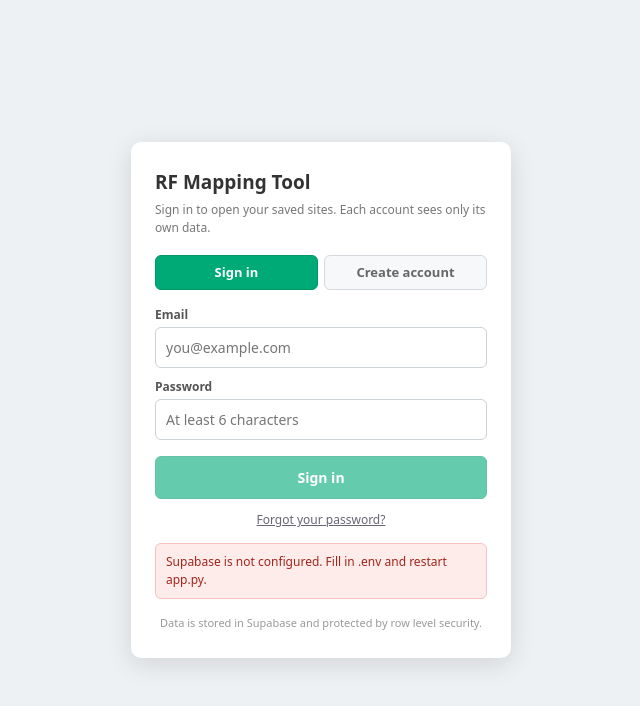
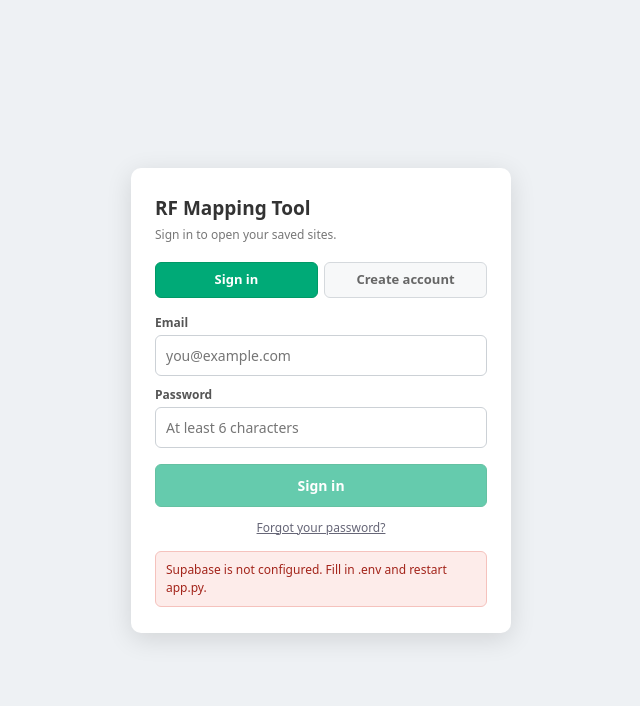
Before and after one commit to bonnie-le/Mapping_project, a Flask app: page /login in a window 1280 px wide. Shown: the top 706 px of the page, without its empty margins (319-959 px from the left). Run offline with Flask 3, Linux system fonts and the light colour scheme; some libraries are stand-ins or nearby versions.

Commit message:
Modified comments & UI

```diff
--- a/templates/index.html
+++ b/templates/index.html
@@ -148,7 +148,7 @@
     <section class="acc">
       <button type="button" class="acc-head">
         <span class="acc-num">6</span>
-        <span class="acc-title">Cloud (Supabase)</span>
+        <span class="acc-title">Cloud</span>
         <span class="acc-caret"></span>
       </button>
       <div class="acc-body">
--- a/templates/login.html
+++ b/templates/login.html
@@ -56,7 +56,7 @@
 
 <div class="card">
     <h1>RF Mapping Tool</h1>
-    <p class="sub">Sign in to open your saved sites. Each account sees only its own data.</p>
+    <p class="sub">Sign in to open your saved sites.</p>
 
     <div class="tabs">
         <div class="tab active" id="tabSignIn">Sign in</div>
@@ -73,7 +73,7 @@
     <span class="link" id="forgotLink">Forgot your password?</span>
 
     <div class="msg" id="msg"></div>
-    <div class="hint">Data is stored in Supabase and protected by row level security.</div>
+
 </div>
 
 <script>
@@ -97,8 +97,7 @@
         msg: document.getElementById('msg')
     };
 
-    // A missing #msg element must not take the whole login page down with it,
-    // so fall back to the console instead of throwing.
+
     function say(text, kind) {
         if (!els.msg) { console[kind === 'error' ? 'error' : 'log'](text); return; }
         els.msg.textContent = text;
@@ -106,8 +105,7 @@
     }
     function clearMsg() { if (els.msg) els.msg.className = 'msg'; }
 
-    // Fail loudly instead of leaving a dead button: an empty URL means .env
-    // was not picked up, which is the most common setup mistake.
+
     if (!window.SUPABASE_URL || !window.SUPABASE_ANON_KEY) {
         say('Supabase is not configured. Fill in .env and restart app.py.', 'error');
         els.submit.disabled = true;
@@ -116,8 +114,7 @@
     const sb = supabase.createClient(window.SUPABASE_URL, window.SUPABASE_ANON_KEY);
     let mode = 'signin';
 
-    // Tells the Flask side that a session exists, so it can route straight to
-    // the tool. It holds no token - only a flag.
+
     function setSessionCookie() {
         document.cookie = 'sb-session=1; path=/; max-age=' + (60 * 60 * 24 * 7) + '; SameSite=Lax';
     }
```
